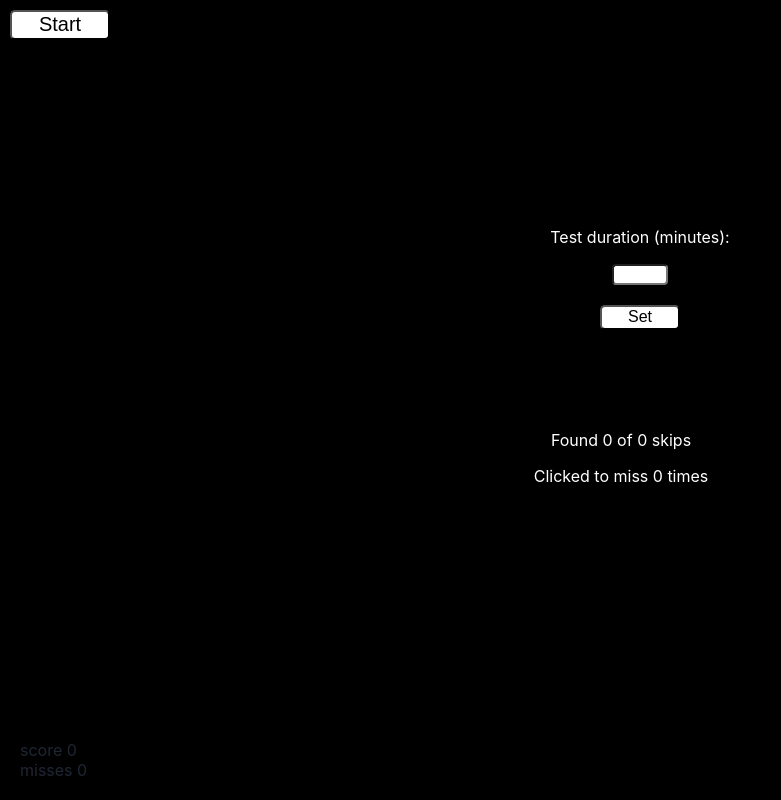
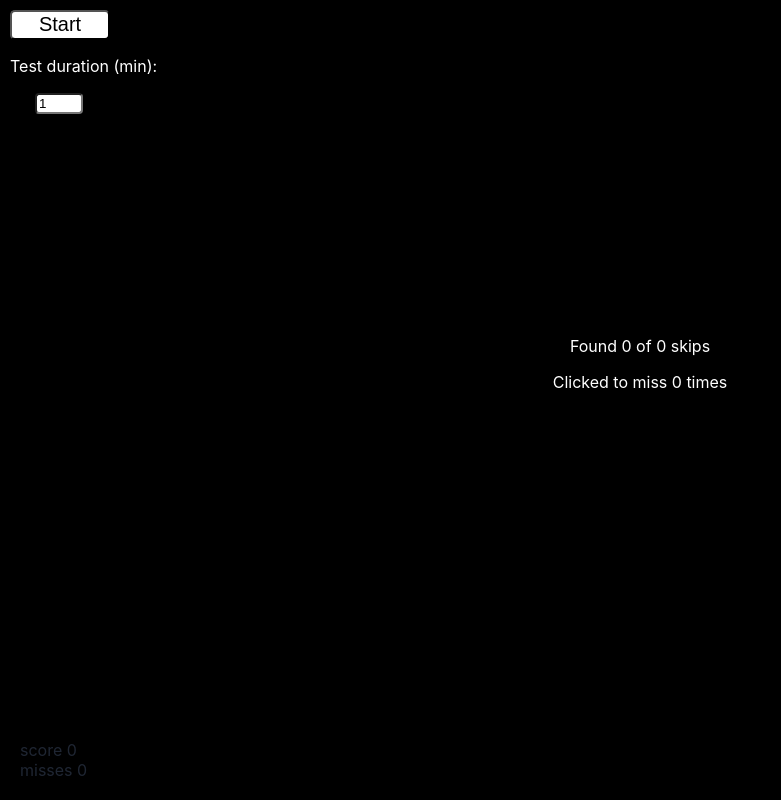
Before and after one commit to otsork/concentration, a React (Create React App) app: page / in a window 1280 px wide. Shown: the whole page, without its empty margins (0-781 px from the left). Built offline with nearby package versions, Linux system fonts and the light colour scheme.

Commit message:
InputField style changed

```diff
--- a/src/components/InputField.jsx
+++ b/src/components/InputField.jsx
@@ -4,40 +4,36 @@ import * as colors from '../constants/colors.js'
 
 const useStyles = makeStyles({
   input: {
-    color: colors.white,
-    marginBottom: '100px',
-    textAlign: 'center'
+    color: colors.white
   },
   numberField: {
     borderRadius: '4px',
-    marginLeft: '85px',
-    marginRight: '85px'
-  },
-  button: {
-    display: 'flex',
-    justifyContent: 'center',
-    width: '80px',
-    height: '25px',
-    fontSize: '16px',
-    zIndex: 999,
-    borderRadius: '5px',
-    backgroundColor: colors.white,
-    marginTop: '20px',
-    marginLeft: '75px',
-    marginRight: '75px'
+    width: '40px',
+    marginLeft: '25px'
   }
 })
 
-export default function InputField() {
+export function InputField(props) {
   const classes = useStyles()
 
-return (
-  <div className={classes.input}>
-    <form>
-      <p>Test duration (minutes):</p>
-      <input className={classes.numberField} type="number" min="1" max="30" />
-      <button className={classes.button}>Set</button>
-    </form>
-  </div>
+
+  function setInputValue(event) {
+    event.persist()
+    const inputValue = event.target.valueAsNumber
+    if (inputValue > 30) props.setDuration(30)
+    else if (inputValue < 5 || !inputValue) props.setDuration(5)
+    else props.setDuration(inputValue)
+  }
+  return (
+    <div className={classes.input}>
+      <p>Test duration (min):</p>
+      <input
+        value={props.duration}
+        className={classes.numberField}
+        type="number"
+        onChange={(event) => setInputValue(event)} />
+    </div>
   )
 }
+
+export default InputField
--- a/src/components/Menu.jsx
+++ b/src/components/Menu.jsx
@@ -1,11 +1,13 @@
-import React from 'react'
+import React, { useState } from 'react'
 import { makeStyles } from '@material-ui/styles'
 import * as colors from '../constants/colors.js'
+import InputField from './InputField'
 
 const styles = makeStyles({
   menuWrapper: {
     display: 'flex',
-    justifyContent: 'space-between',
+    flexDirection: 'column',
+    justifyContent: 'spaceBetween',
     position: 'fixed',
     top: '10px',
     left: '10px',
@@ -32,7 +34,7 @@ const styles = makeStyles({
 
 export default function Menu(props) {
   const classes = styles()
-  const { testRunning, toggleTestRunning } = props
+  const { testRunning, toggleTestRunning, setDurationInMinutes, durationInMinutes } = props
 
   return (
     <div className={classes.menuWrapper}>
@@ -41,6 +43,7 @@ export default function Menu(props) {
         onClick={toggleTestRunning}>
           { testRunning ? 'Stop' : 'Start' }
       </button>
+      {!testRunning && <InputField duration={durationInMinutes} setDuration={setDurationInMinutes} />}
     </div>
   )
 }
--- a/src/containers/ManagerContainer.jsx
+++ b/src/containers/ManagerContainer.jsx
@@ -3,7 +3,6 @@ import Background from '../components/Background'
 import Clock from '../components/Clock'
 import Menu from '../components/Menu'
 import Results from '../components/Results'
-import InputField from '../components/InputField'
 
 export default function ManagerContainer() {
   const [testRunning, setTestRunning] = useState(false)
@@ -30,7 +29,9 @@ export default function ManagerContainer() {
     <Background>
       <Menu
         testRunning={testRunning}
-        toggleTestRunning={toggleTestRunning} />
+        toggleTestRunning={toggleTestRunning}
+        setDurationInMinutes={setDurationInMinutes}
+        durationInMinutes={durationInMinutes} />
       {
         testRunning ?
         <Clock
@@ -40,13 +41,10 @@ export default function ManagerContainer() {
           incrementMisses={async () => setMisses(misses + 1)}
           endTest={() => setTestRunning(false)} />
           :
-        <div>
-          <InputField />
           <Results
             score={score}
             misses={misses}
             numberOfSkips={numberOfSkips} />
-        </div>
       }
       <div style={{ position: 'fixed', left: 20, bottom: 40, color: '#1F2633' }}>{ 'score ' + score }</div>
       <div style={{ position: 'fixed', left: 20, bottom: 20, color: '#1F2633' }}>{ 'misses ' + misses }</div>
```
